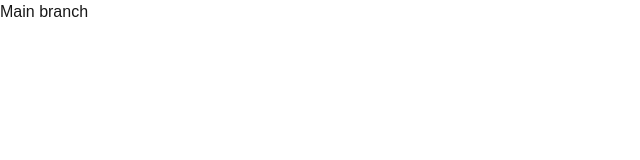
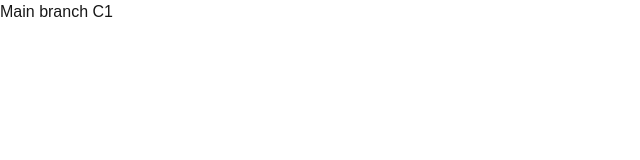
Before and after one commit to parthardeshana/demo-ci-cd, a Next.js app: page /docs/ in a window 1280 px wide. Shown: the top 160 px of the page, without its empty margins (0-640 px from the left). Built offline with nearby package versions, Linux system fonts and the light colour scheme.

Commit message:
change 1

```diff
--- a/app/page.js
+++ b/app/page.js
@@ -2,7 +2,7 @@ import React from 'react'
 
 const Page = () => {
   return (
-    <h1>Main branch</h1>
+    <h1>Main branch C1</h1>
   )
 }
 
```
